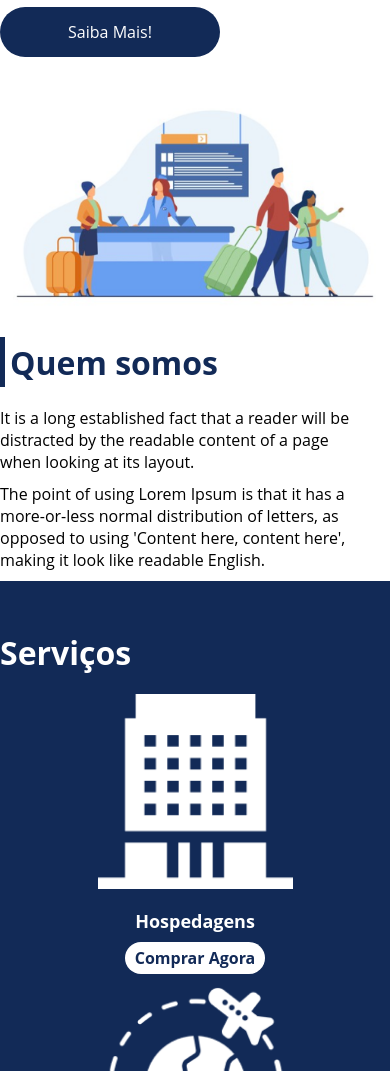
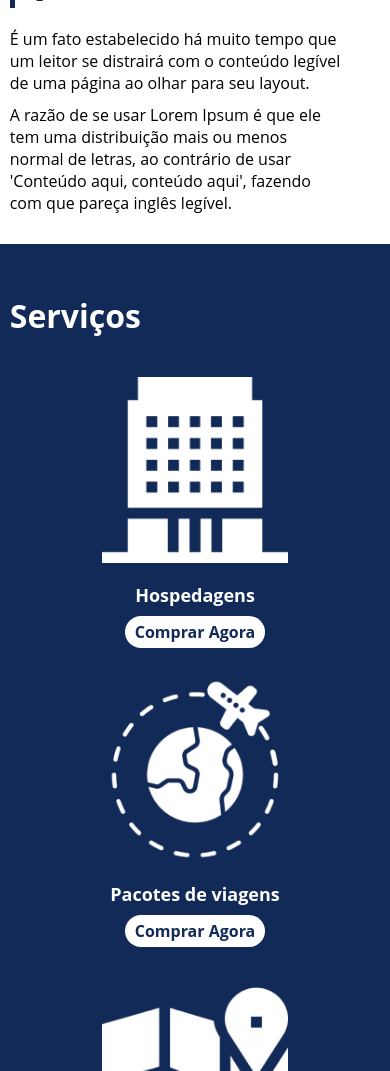
Before and after one commit to SilveiraGuilherme/Flex-Turismo, a plain HTML site: page index.html in a window 390 px wide. Shown: the part 877-1948 px from the top of the page. Drawn offline with Linux system fonts and the light colour scheme.

Commit message:
Fixing layout mistakes

```diff
--- a/index.html
+++ b/index.html
@@ -35,8 +35,8 @@
     <div class="flex-container" id="quem-somos">
         <div>
             <h2>Quem somos</h2>
-            <p>It is a long established fact that a reader will be distracted by the readable content of a page when looking at its layout. </p>
-            <p>The point of using Lorem Ipsum is that it has a more-or-less normal distribution of letters, as opposed to using 'Content here, content here', making it look like readable English.</p>
+            <p>É um fato estabelecido há muito tempo que um leitor se distrairá com o conteúdo legível de uma página ao olhar para seu layout.</p>
+            <p>A razão de se usar Lorem Ipsum é que ele tem uma distribuição mais ou menos normal de letras, ao contrário de usar 'Conteúdo aqui, conteúdo aqui', fazendo com que pareça inglês legível.</p>
         </div>
 
         <div>
--- a/style.css
+++ b/style.css
@@ -51,7 +51,6 @@ header .menu{
 }
 
 .apresentacao{
-    height: 100vh;
     align-items: center;
     justify-content: space-between;
 }
@@ -248,6 +247,11 @@ footer .footer{
 @media(max-width: 992px){
     .flex-container{
         flex-direction: column;
+        width: 95%;
+    }
+
+    .list-items{
+        padding-top: 3px;
     }
 
     .apresentacao{
@@ -260,11 +264,16 @@ footer .footer{
 
     #quem-somos{
         flex-direction: column-reverse;
+        margin-bottom: 20px;
     }
 
     #quem-somos img{
         min-width: 320px;
         margin: auto;
+    }
+
+    #servicos{
+        padding-bottom: 50px;
     }
 
     .list-servicos{
@@ -274,6 +283,7 @@ footer .footer{
     .item-servico img{
         width: 50%;
         margin: auto;
+        padding-top: 20px;
     }
 
     .list-planos{
```
